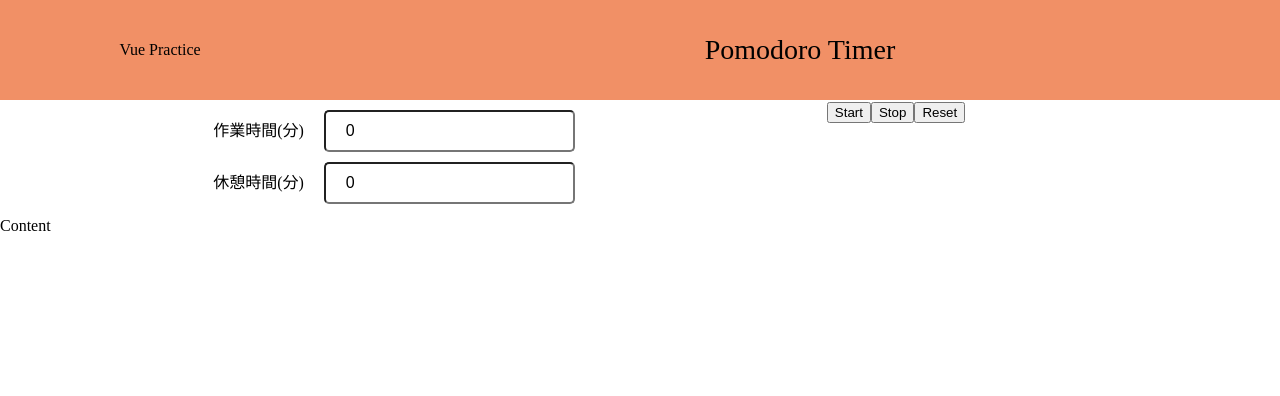
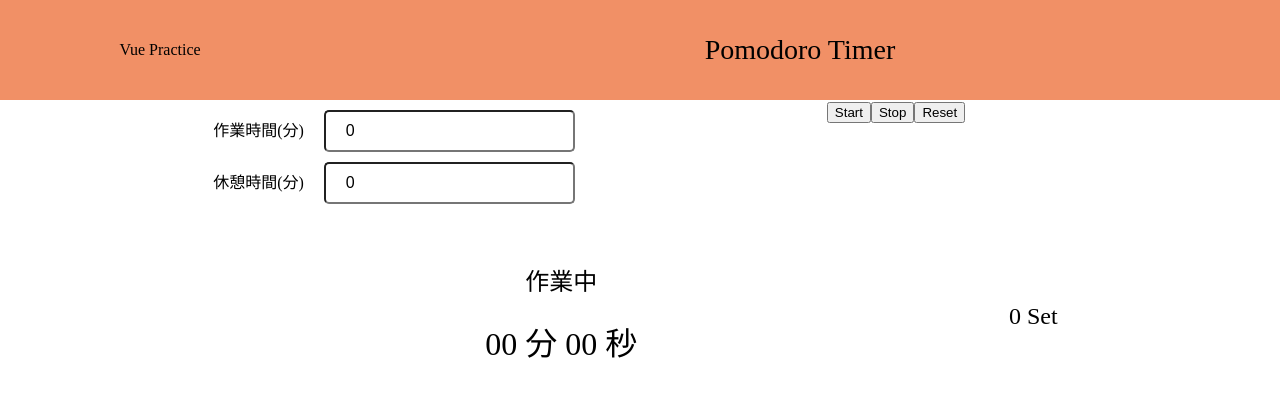
Before and after one commit to mitsu0616/vue-practice, a Vue app: page /pomodoro in a window 1280 px wide. Shown: the top 396 px of the page. Built offline with nearby package versions, Linux system fonts and the light colour scheme.

Commit message:
残時間表示実装

```diff
--- a/src/components/PomodoroTimer/Content.vue
+++ b/src/components/PomodoroTimer/Content.vue
@@ -1,11 +1,47 @@
 <script setup>
+import { usePomodoroTimerStore } from "@/store/pomodoroTimer";
+import { convert } from "./timeFormat";
+
+const store = usePomodoroTimerStore();
 </script>
 
 <template>
-  <div>
-    Content
+  <div class="container">
+    <div class="left">
+      <div class="type">{{ store.type = 1 ? "作業中" : "休憩中"  }}</div>
+      <div class="remaining">{{ store.getRemainingTimeDisplayValue }}</div>
+    </div>
+    <div class="right">{{ store.count }} Set</div>
   </div>
 </template>
 
 <style lang="scss" scoped>
+.container {
+  width: 80%;
+  margin: auto;
+  padding: 40px;
+  display: flex;
+  align-items: center;
+
+  .left {
+    text-align: center;
+    flex: 5;
+
+    * {
+      padding: 10px 0;
+    }
+    .type{
+      font-size: 24px;
+    }
+    .remaining{
+      font-size: 32px;
+    }
+  }
+
+  .right {
+    text-align: center;
+    flex: 1;
+    font-size: 24px;
+  }
+}
 </style>
--- /dev/null
+++ b/src/components/PomodoroTimer/timeFormat.js
@@ -0,0 +1,10 @@
+export const convert = (msec) => {
+  const target = Math.floor(msec / 1000);
+  const seconds = target % 60;
+  const minuts = Math.floor(target / 60);
+
+  const secondsDisplayValue = ("0" + seconds).slice(-2);
+  const minutsDisplayValue = ("0" + minuts).slice(-2);
+
+  return {secondsDisplayValue,minutsDisplayValue}
+}
--- a/src/store/pomodoroTimer.js
+++ b/src/store/pomodoroTimer.js
@@ -1,5 +1,6 @@
 import { ref, computed } from "vue";
 import { defineStore } from "pinia";
+import { convert } from "@/components/PomodoroTimer/timeFormat";
 
 export const usePomodoroTimerStore = defineStore("pomodoroTimer", () => {
   // State
@@ -9,12 +10,24 @@ export const usePomodoroTimerStore = defineStore("pomodoroTimer", () => {
   const startTime = ref(0);
   const startRemainingTime = ref(0);
   const type = ref(1); // 1: work, 1: rest
+  const count = ref(0);
+
+  // Getter
+  const getRemainingTimeDisplayValue = computed(() => {
+    const { secondsDisplayValue, minutsDisplayValue } = convert(
+      remainingTime.value
+    );
+    return `${minutsDisplayValue} 分 ${secondsDisplayValue} 秒`;
+  });
 
   // Action
   const setStartTime = () => {
     // 残り時間の設定
     if (remainingTime.value <= 0) {
       remainingTime.value = type.value === 1 ? workTime.value : restTime.value;
+      if (type.value === 1) {
+        count.value++;
+      }
     }
 
     // タイマー開始時の残り時間設定
@@ -38,6 +51,7 @@ export const usePomodoroTimerStore = defineStore("pomodoroTimer", () => {
   // タイマーの初期化
   const reset = () => {
     remainingTime.value = 0;
+    count.value = 0;
     type.value = 1;
   };
 
@@ -46,6 +60,8 @@ export const usePomodoroTimerStore = defineStore("pomodoroTimer", () => {
     restTime,
     remainingTime,
     startTime,
+    getRemainingTimeDisplayValue,
+    count,
     setStartTime,
     countdown,
     reset,
```
